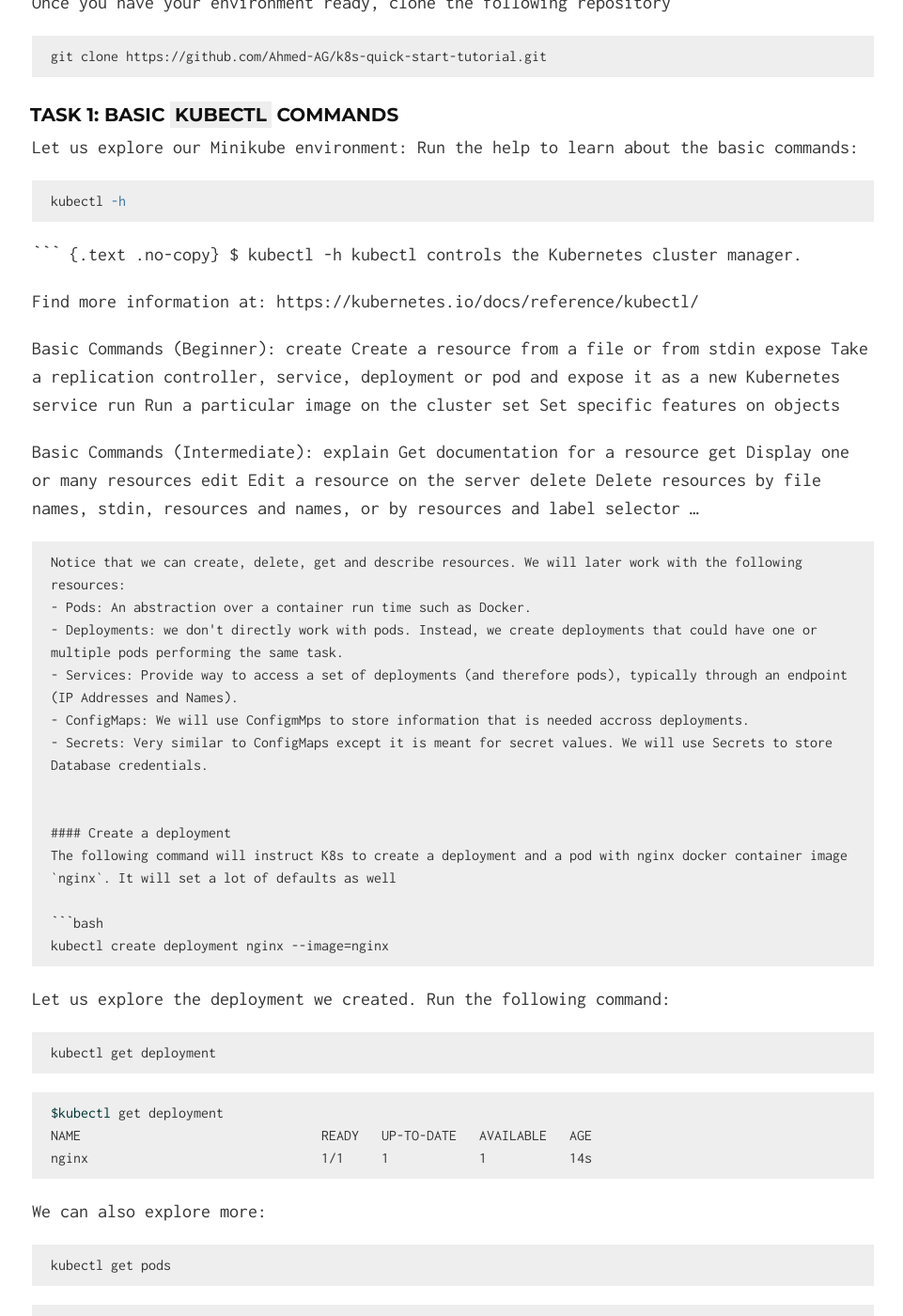
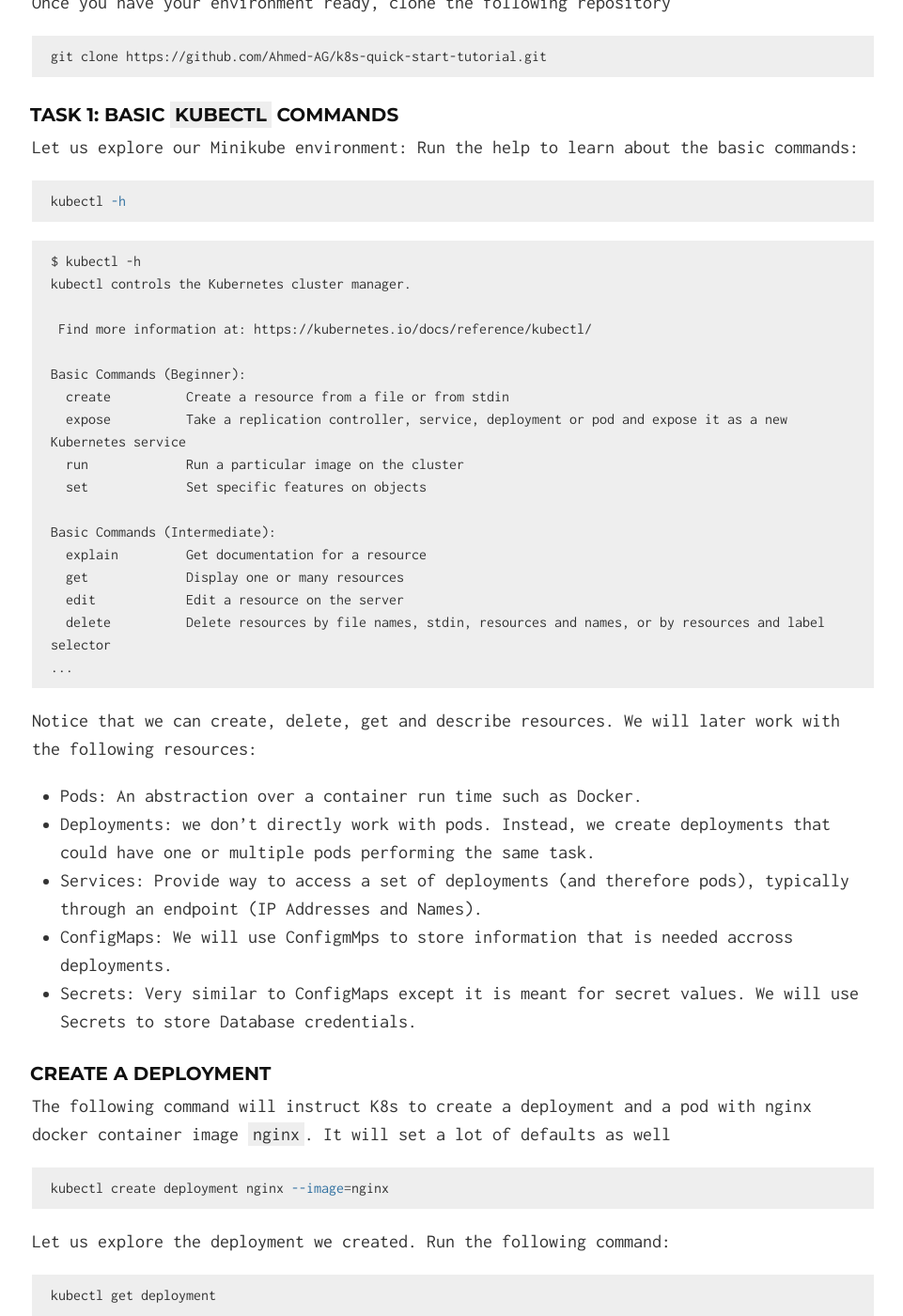
Before and after one commit to Ahmed-AG/cyberdojo-page, a Jekyll site: the page built from read/Kubernetes-crash-course.md, in a window 1280 px wide and 1400 px high, scrolled down 2133 px. Shown: the whole window at 94% size, without its empty margins (158-1119 px from the left). Built offline with Jekyll 4.4.1, drawn with Linux system fonts in a browser that asks for light colours.

Commit message:
Update K8s Crash Course

````diff
--- a/read/Kubernetes-crash-course.md
+++ b/read/Kubernetes-crash-course.md
@@ -62,7 +62,7 @@ Run the help to learn about the basic commands:
 ```bash
 kubectl -h
 ```
-``` {.text .no-copy}
+```
 $ kubectl -h
 kubectl controls the Kubernetes cluster manager.
 
````
